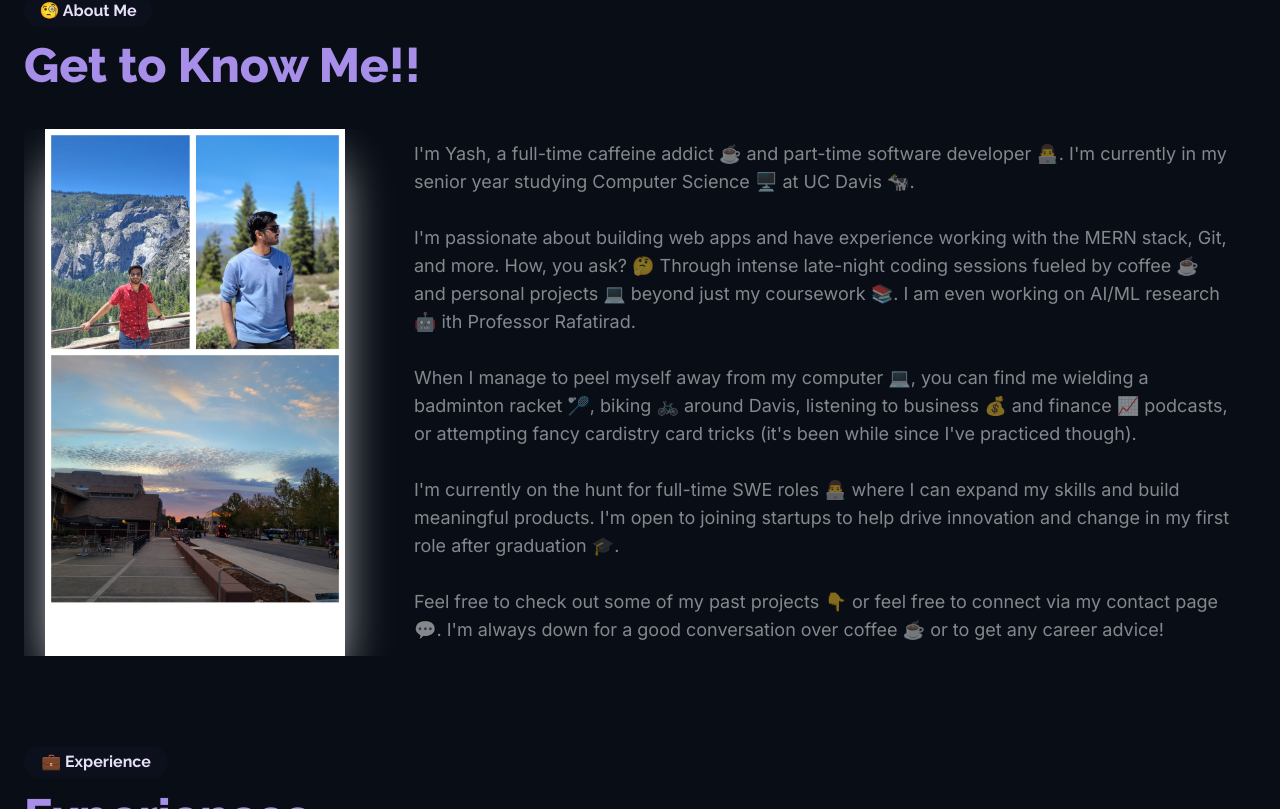
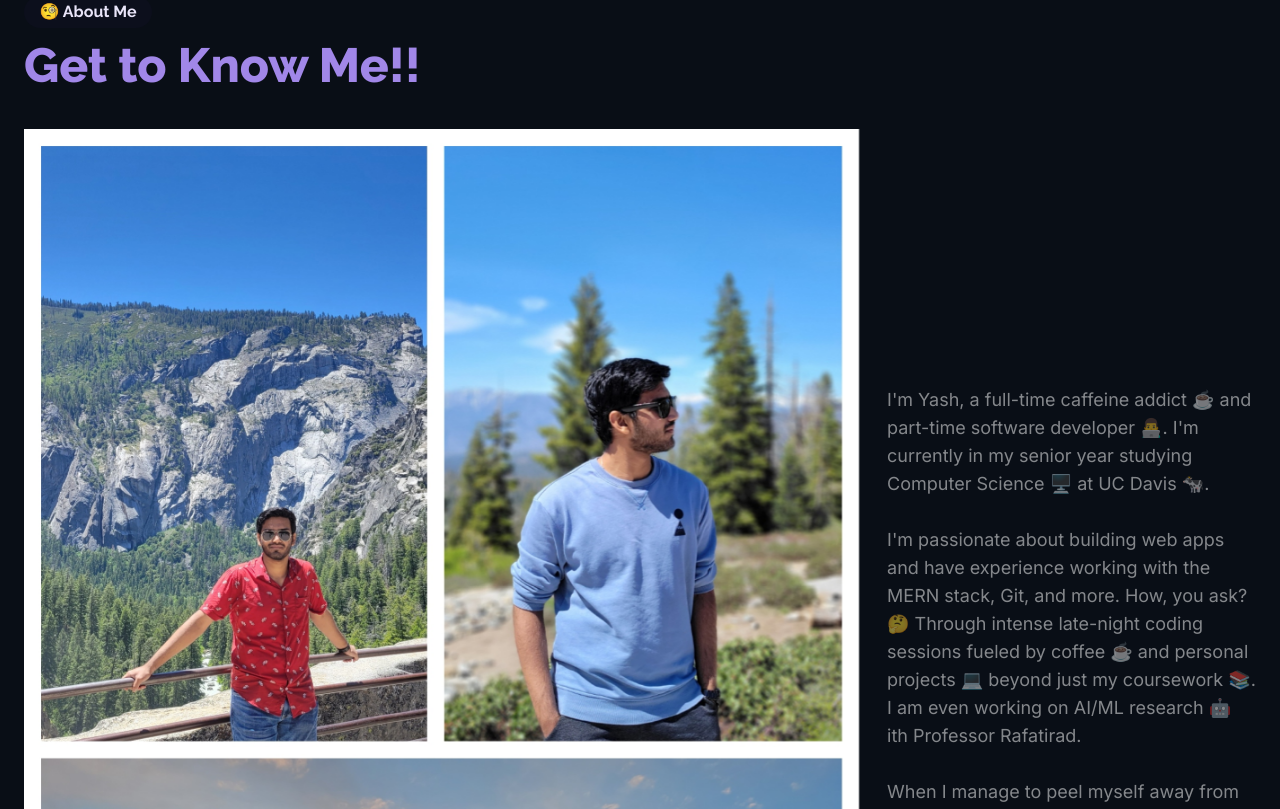
Before and after one commit to yinani24/portfolio, a Next.js app: page / in a window 1280 px wide. Shown: the part 931-1740 px from the top of the page. Built offline with nearby package versions, Linux system fonts and the light colour scheme.

Commit message:
changes in about

```diff
--- a/src/app/about/page.tsx
+++ b/src/app/about/page.tsx
@@ -4,8 +4,9 @@ import { motion } from 'framer-motion'
 import Image from 'next/image'
 import ARImage from '../../../public/collage.jpg'
 import { Description } from './description';
+import  FunImage from '../../../public/funnyimage.jpg';
 import { Top } from '@/components/top';
-import { useRef } from 'react';
+import { useRef, useState } from 'react';
 
 export default function About() {
   const ref = useRef(null);
@@ -13,13 +14,20 @@ export default function About() {
       <motion.section
         id='about' className='mt-24 scroll-mt-24' ref={ref}>
         <Top topbar={{width: "w-32", children: "🧐 About Me" }}>Get to Know Me!!</Top>
-        <div className='flex flex-row justify-around items-center mt-10 overflow-x-hidden'>
+        <div className='flex flex-row justify-around items-center mt-10 overflow-hidden'>
             <motion.div
               initial={{opacity: 0, x: -100}}
               whileInView={{opacity: 1, x: 0, transition: {ease: 'easeInOut', duration: 0.5, type: 'tween', damping: 300, stiffness: 100}}}
               viewport={{ once: true, amount: 0.5 }}
-            className='shadow-2xl shadow-white hover:shadow-[#7B4AE2] hover:bg-[#7B4AE2]'>
-            <Image  src={ARImage} alt="profile" width={300} height={300}/>
+              className='hover:shadow-[#7B4AE2] relative group'>
+                <Image className='w-full h-full relative' src={ARImage} alt="profile" width={300} height={300}/>
+                <motion.div
+                  className="absolute w-full h-full inset-0 flex justify-center items-center bg-black bg-opacity-0 group-hover:bg-opacity-80"
+                  initial={{y: 200, opacity: 0}}
+                  whileHover={{y: 0, opacity: 1, transition: {duration: 1, delay:0.2, type: 'tween', damping: 300, stiffness: 100}}}
+                  >
+                  <Image className='w-full h-4/6' src={FunImage} alt="profile" />
+                </motion.div>
             </motion.div>
             <Description/>
         </div>
```
Also changed, not shown: public/funnyimage.jpg (added). Lines whose indentation alone changed are shown as unchanged.
